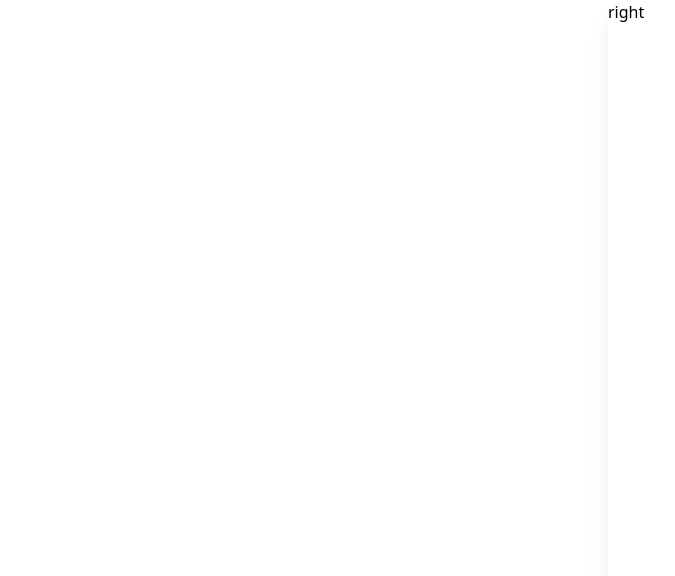
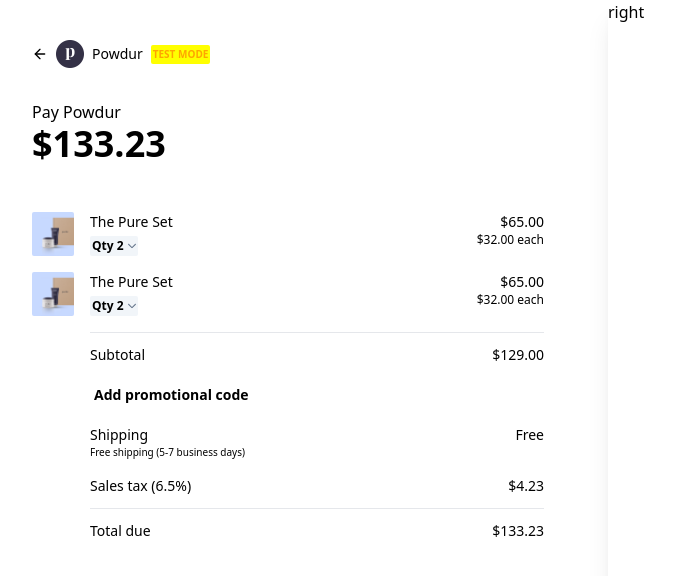
Before and after one commit to emanuel-ponce/checkout-page, a Next.js app: page / in a window 1280 px wide. Shown: the top 576 px of the page, without its empty margins (32-707 px from the left). Built offline with nearby package versions, Linux system fonts and the light colour scheme.

Commit message:
feat: implemented price section

```diff
--- a/src/components/Checkout/CheckoutLeft/CheckoutLeft.tsx
+++ b/src/components/Checkout/CheckoutLeft/CheckoutLeft.tsx
@@ -1,26 +1,17 @@
+import FooterLeft from './FooterLeft/FooterLeft';
+import Navbar from './Navbar/Navbar';
+import PriceSection from './PriceSection/PriceSection';
+
 function CheckoutLeft() {
-  return <div className="bg-red-500 h-[100%]">
-    {/* Navbar */}
-    <div>
-
-    </div>
-
-    {/* PriceSection */}
-    <div>
-      {/* PriceTitle */}
-      <div>
-        {/* PriceDetails */}
-        <div>
-
-        </div>
+  return (
+    <div className="h-screen w-full flex flex-col">
+      <Navbar />
+      <PriceSection />
+      <div className="mt-auto">
+        <FooterLeft />
       </div>
     </div>
-
-    {/* FooterLeft */}
-    <div>
-
-    </div>
-  </div>
+  );
 }
 
 export default CheckoutLeft;
--- /dev/null
+++ b/src/components/Checkout/CheckoutLeft/PriceSection/PriceDetails/PriceDetails.tsx
@@ -0,0 +1,14 @@
+import PriceSummary from '../PriceSummary/PriceSummary';
+import PriceItem from './PriceItem/PriceItem';
+
+function PriceDetails() {
+  return (
+    <div className="flex flex-col gap-4 my-8">
+      <PriceItem />
+      <PriceItem />
+      <PriceSummary />
+    </div>
+  );
+}
+
+export default PriceDetails;
--- /dev/null
+++ b/src/components/Checkout/CheckoutLeft/PriceSection/PriceDetails/PriceItem/PriceItem.tsx
@@ -0,0 +1,27 @@
+import Image from 'next/image';
+import { IoIosArrowDown } from 'react-icons/io';
+
+function PriceItem() {
+  return (
+    <div className="flex justify-between">
+      <div className="flex gap-4">
+        <Image className="rounded-sm" src="/item1.jpeg" width={42} height={42} alt="Item" />
+        <div className="flex flex-col gap-1">
+          <span className="text-sm font-medium">The Pure Set</span>
+          <div className="flex">
+            <div className="flex bg-slate-100 items-center rounded-sm font-semibold cursor-pointer">
+              <span className="p-[2px] text-xs">Qty 2</span>
+              <IoIosArrowDown className="text-slate-500 text-xs" />
+            </div>
+          </div>
+        </div>
+      </div>
+      <div className="flex flex-col ">
+        <span className="text-sm font-medium text-end">$65.00</span>
+        <span className="text-xs">$32.00 each</span>
+      </div>
+    </div>
+  );
+}
+
+export default PriceItem;
--- /dev/null
+++ b/src/components/Checkout/CheckoutLeft/PriceSection/PriceHeader/PriceHeader.tsx
@@ -0,0 +1,10 @@
+function PriceHeader() {
+  return (
+    <div className="flex flex-col mb-4 mt-8">
+      <span className="">Pay Powdur</span>
+      <h1 className="text-4xl font-semibold">$133.23</h1>
+    </div>
+  );
+}
+
+export default PriceHeader;
--- /dev/null
+++ b/src/components/Checkout/CheckoutLeft/PriceSection/PriceSection.tsx
@@ -0,0 +1,13 @@
+import PriceDetails from './PriceDetails/PriceDetails';
+import PriceHeader from './PriceHeader/PriceHeader';
+
+function PriceSection() {
+  return (
+    <>
+      <PriceHeader />
+      <PriceDetails />
+    </>
+  );
+}
+
+export default PriceSection;
--- /dev/null
+++ b/src/components/Checkout/CheckoutLeft/PriceSection/PriceSummary/PriceSummary.tsx
@@ -0,0 +1,34 @@
+function PriceSummary() {
+  return (
+    <div className="ml-[58px]">
+      <div className="border-t-[1px] w-full self-end flex flex-col pt-3 gap-4">
+        <div className="flex justify-between">
+          <span className="text-sm font-medium">Subtotal</span>
+          <span className="text-sm font-medium">$129.00</span>
+        </div>
+        <div>
+          <button className="rounded-sm text-sm p-1 font-semibold focus:shadow-md">Add promotional code</button>
+        </div>
+        <div className="flex justify-between">
+          <div className="flex flex-col">
+            <span className="text-sm">Shipping</span>
+            <span className="text-[10px]">Free shipping (5-7 business days)</span>
+          </div>
+          <span className="text-sm">Free</span>
+        </div>
+        <div className="flex justify-between">
+          <span className="text-sm">Sales tax (6.5%)</span>
+          <span className="text-sm">$4.23</span>
+        </div>
+      </div>
+      <div className="border-t-[1px] w-full self-end flex flex-col pt-3 gap-4 mt-3">
+        <div className="flex justify-between">
+          <span className="text-sm font-medium">Total due</span>
+          <span className="text-sm font-medium">$133.23</span>
+        </div>
+      </div>
+    </div>
+  );
+}
+
+export default PriceSummary;
```
